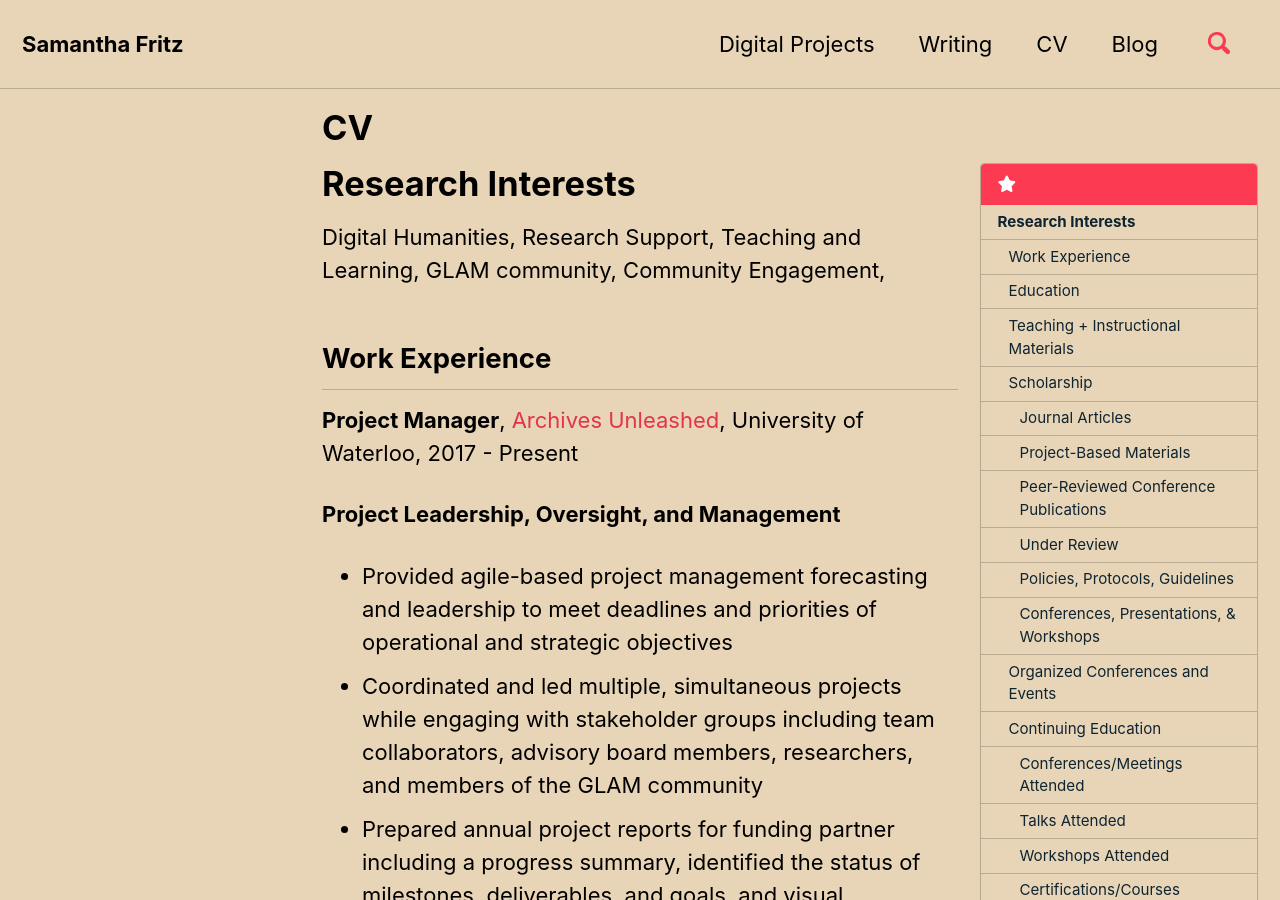
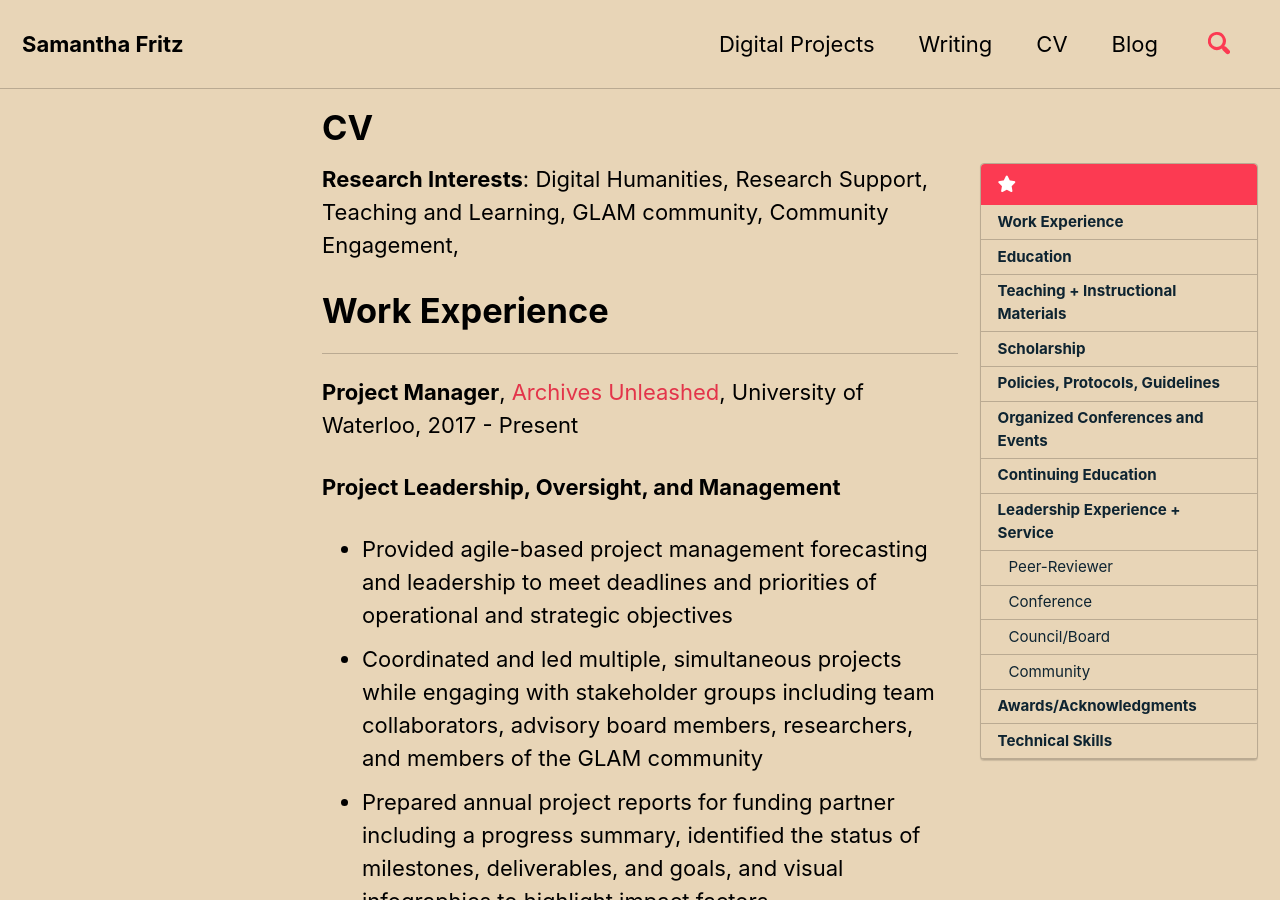
Before and after one commit to SamFritz/sfritzhold.github.io, a Jekyll site: the page built from _pages/cv.md, in a window 1280 px wide and 900 px high. Built offline with Jekyll 4.4.1, drawn with Linux system fonts in a browser that asks for light colours; cached includes are drawn as plain includes; nearby versions of some CDN libraries.

Commit message:
update cv headings

```diff
--- a/_pages/cv.md
+++ b/_pages/cv.md
@@ -8,11 +8,9 @@
 toc_sticky: true
 ---
 
-# Research Interests
+**Research Interests**: Digital Humanities, Research Support, Teaching and Learning, GLAM community, Community Engagement,
 
-Digital Humanities, Research Support, Teaching and Learning, GLAM community, Community Engagement,
-
-Work Experience
+# Work Experience
 ---
 **Project Manager**, [Archives Unleashed](archivesunleashed.org), University of Waterloo, 2017 - Present
 
@@ -83,7 +81,7 @@
 
 **Customer Service Associate**, Health Care Centre Pharmacy, Grand River Hospital, 2009-2012
 
-Education
+# Education
 ---
 
 Master of Library and Information Studies (MLIS), Dalhousie University, 2012-2014
@@ -91,7 +89,7 @@
 (Hons.) B.A., History; Minor in English Literature, University of Waterloo, 2007-2012
 * Undergraduate Thesis: Victorian Wife and Mother: Submission and Passivity Revised
 
-Teaching + Instructional Materials
+# Teaching + Instructional Materials
 ---
 
 *Designed, scripted, recorded, and published multi-media educational resources to support research and skill-building activities. Materials below also reflect production of promotional based materials.*
@@ -142,39 +140,43 @@
 * Brown Belt Resource Playlist, 2020 [https://youtu.be/CLSRyFRKELM](https://youtu.be/CLSRyFRKELM)
 * Red Belt Resource Playlist, 2020 [https://youtu.be/mGubUnyFTeo](https://youtu.be/mGubUnyFTeo)
 
-Scholarship
+# Scholarship
 ---
 
-### Journal Articles
+**Journal Articles**
+
 1. Fritz, S., Milligan, I., Ruest, N., and Lin, J. (2020). **[Fostering Community Engagement through Datathon Events: The Archives Unleashed Experience](http://digitalhumanities.org/dhq/vol/15/1/000536/000536.html)**. Digital Humanities Quarterly, Vol. 15, No. 1
 2. Ruest, N., Fritz, S., Deschamps, R., Lin, J., and Milligan, I. (2021). **[From archive to analysis: accessing web archives at scale through a cloud-based interface](https://link.springer.com/article/10.1007/s42803-020-00029-6)**. International Journal of Digital Humanities.
 3. Fritz, S., Milligan, I., Ruest, N. and Lin, J. (2020). **[Building community at distance: a datathon during COVID-19](https://www.emerald.com/insight/content/doi/10.1108/DLP-04-2020-0024/full/html)**, Digital Library Perspectives, Vol. 36 No. 4, pp. 415-428. https://doi.org/10.1108/DLP-04-2020-0024
 4. J Pringle, S Fritz. (2019). **[The university brand and social media: Using data analytics to assess brand authenticity](https://scholar.google.ca/scholar?oi=bibs&cluster=721511020968969415&btnI=1&hl=en)**. Journal of Marketing for Higher Education
 
-### Project-Based Materials
+**Project-Based Materials**
+
 1. Archives Unleashed. 2021. “Analyzing Web Archives with the Archives Unleashed Project.” November 2021. [[Video Tutorial]](https://www.youtube.com/watch?v=76jlgyS-GWA) [[Slides (PDF)]](https://archivesunleashed.org/images/Publication-ToolkitWorkshopPresentation-2021.pdf)
 2. Archives Unleashed. 2020. “Archives Unleashed Community Report (2017–2020).” [[PDF]](https://archivesunleashed.org/images/au-community-report.pdf)
 3. Archives Unleashed. 2020. “Reflecting on Collaborations and Community at Archives Unleashed Datathons.” [[Post]](https://news.archivesunleashed.org/reflecting-on-collaborations-and-community-at-archives-unleashed-datathons-d2d4538db462) [[PDF]](https://archivesunleashed.org/images/au-datathon-report.pdf)
 4. Archives Unleashed. “AU NY Datathon (Online).” Online video clip. YouTube, 26-27 March 2020. [https://youtu.be/Io6RvhqHfe4](https://youtu.be/Io6RvhqHfe4)
 5. Ian Milligan, Nick Ruest, Jimmy Lin, and Samantha Fritz. “Archives Unleashed New York Datathon: Introduction.” Archives Unleashed NY Datathon, March 2020, Online. [[Datathon Slides]](https://archivesunleashed.org/images/datathon-ny-introslides.pdf)
 
-### Peer-Reviewed Conference Publications
+**Peer-Reviewed Conference Publications**
+
 1. Ruest, N., Lin, J., Milligan, I., and Fritz, S. (2020). **[The Archives Unleashed Project: Technology, Process, and Community to Improve Scholarly Access to Web Archives](https://dl.acm.org/doi/10.1145/3383583.3398513)**. In Proceedings of the ACM/IEEE Joint Conference on Digital Libraries (JCDL ’20). Association for Computing Machinery, New York, NY, USA, 157–166 (2020) https://doi.org/10.1145/3383583.3398513 [preprint](https://arxiv.org/abs/2001.05399) [presentation](https://youtu.be/TaVE1cU_EmQ)
 2. Deschamps, R., Fritz, S., Lin, J., Milligan, I and Ruest, N. (2019). **[The Cost of a WARC: Analyzing Web Archives in the Cloud](https://ieeexplore.ieee.org/document/8791179)**. Proceedings of the ACM/IEEE Joint Conference on Digital Libraries, Vol. 19. doi: 10.1109/JCDL.2019.00043. [preprint](http://hdl.handle.net/10315/36158)
 4. Adewoye, T., Han, X., Ruest, N., Milligan, I., Fritz, S., and Lin, J. Content-Based Exploration of Archival Images Using Neural Networks. In Proceedings of the ACM/IEEE Joint Conference on Digital Libraries in 2020 (JCDL ’20). Association for Computing Machinery, New York, NY, USA, 489–490 (2020). [preprint](https://yorkspace.library.yorku.ca/xmlui/bitstream/handle/10315/37504/image-search.pdf?sequence=1&isAllowed=y) [poster demo](https://archivesunleashed.org/images/jcdl-2020-poster.pdf) [video summary](https://youtu.be/TQdZbasiI2I)
 5. Deschamps, R., Ruest,N., Lin, J., Fritz, S., and Milligan, I. (2019) .The Archives Unleashed Notebook: Madlibs for Jumpstarting Scholarly Exploration of Web Archives. Proceedings of the ACM/IEEE Joint Conference on Digital Libraries, Vol. 19. doi: 10.1109/JCDL.2019.00059. preprint
 3. Milligan, I., Casemajor, N., Fritz, S., Lin, J., Ruest, N., Weber, M.S., and Worby, N. (2019). **[Building Community and Tools for Analyzing Web Archives through Datathons](https://ieeexplore.ieee.org/document/8791131)**. Proceedings of the ACM/IEEE Joint Conference on Digital Libraries, Vol. 19. doi: 10.1109/JCDL.2019.00044. [preprint](http://hdl.handle.net/10315/36180)
 
-### Under Review
+**Under Review**
+
 1. Ruest, N., Fritz, S., and Milligan, I. (2022). **Creating Order from the Mess: Web Archive Derivative Datasets and Notebooks.**
 2. Holzmann, H., Ruest, N., Bailey, J., Dempsey, A.,  Fritz, S.,  Lee, P.,  and Milligan, I. (2022). **ABCDEF - The 6 key features behind scalable, multi-tenant web archive processing with ARCH: Archive, Big Data, Concurrent, Distributed, Efficient, Flexible.**
 
-### Policies, Protocols, Guidelines
+# Policies, Protocols, Guidelines
 1. **[Code of Conduct](https://archivesunleashed.org/about-project/#code-of-conduct)**, Archives Unleashed Project, 2019
 2. **[Privacy Policy](https://archivesunleashed.org/about-project/#privacy-policy)**, Archives Unleashed Project, 2019
 3. **De-selection and Disposal Guidelines**, Killiam Memorial Library, Dalhousie University, 2014 (co-draft presented to Killiam Library management)
 
-### Conferences, Presentations, & Workshops
+**Conferences, Presentations, & Workshops**
 
 1. Samantha Fritz, “Web Archives as Big Data: Building Tools and Community to Support Access and Use.” IFLA WLIC, August 2021, Online. [Slides]
 2. Samantha Fritz, “Accessible Web Archives: Rethinking and Designing Usable Infrastructure for Sustainable Research Platforms.” WAC, June 2021, Online. [Slides]
@@ -183,7 +185,7 @@
 5. Samantha Fritz. “Web Archives: A Doorway to Access and Usability.” Access Conference, September 2019, Edmonton, Alberta. [Slides]
 6. Samantha Fritz, “Web Archives with the Archives Unleashed Project,"Canadian Web Archiving Coalition Web Archives Webinar Series,January 2021, Online. [Slides] [Video Recording]
 
-Organized Conferences and Events
+# Organized Conferences and Events
 ---
 
 | Year | Conference/Event |
@@ -198,10 +200,10 @@
 | 2014 | Presenter Liaison, Idea City, Zoomer Media<br><br>Communications Coordinator, Social Media and Society Conference<br><br>Co-Organizer, Islandora Camp CO (Denver, CO)<br><br>Co-Organizer, Islandora Camp GTA Scarborough, ON) |
 | 2013 | Volunteer, Social Media and Society Conference |
 
-Continuing Education
+# Continuing Education
 ---
 
-### Conferences/Meetings Attended
+**Conferences/Meetings Attended**
 
 * 2021 - DFL Form/DigiPres, Online
 * 2021 - IFLA WLIC, Online
@@ -214,7 +216,7 @@
 * 2013 - Social Media and Society Conference, Halifax, Nova Scotia
 * 2011 - APLA, Charlottetown, Prince Edward Island
 
-### Talks Attended
+**Talks Attended**
 * September 2021 - Raising our Hands: Indigenous Data Sovereignty and Relationality in LIS by Kayla Lar-Son, Dalhousie University School of Information Management Lecture Series
 * April 2021 - From Archives to Servers: How the Internet has Transformed Historical Scholarship’ by Ian Milligan
 * March 2021 - Data Feminism, presented by Catherine D'Ignazio and Lauren Klein, Department of Digital Humanities, King's College London
@@ -222,11 +224,11 @@
 * February 2021 - Queen’s Nugent Lecture, Are we all Digital Historians now? Technology and Historical Practice by Ian Milligan
 * November 2020 - Archive-It Advanced Training: Introduction to the WARC file
 
-### Workshops Attended
+**Workshops Attended**
 * 2021 - Project Management Part 1., Digital Library Federation (DFL)
 * 2021 - Project Management Part 12., Digital Library Federation (DFL)
 
-### Certifications/Courses
+**Certifications/Courses**
 * Design Principles for Data Visualization, Sherman Centre for Digital Scholarship, March 2021
 * Introduction to Python Programming, Sherman Centre for Digital Scholarship, January 2020
 * Returning to Campus Safely During COVID-19, University of Waterloo, 2020
@@ -237,39 +239,39 @@
 * Employee Safety Orientation, University of Waterloo, 2017
 * Workplace Violence Awareness (SO1081), University of Waterloo, 2017
 
-Leadership Experience + Service
+# Leadership Experience + Service
 ---
 
-### Peer-Reviewer
+## Peer-Reviewer
 * 2021 ACCESS Conference
 * 2020 PeerJ Computer Science Journal
 * 2020 Digital Library Perspectives
 * 2013 Social Media and Society Conference
 * 2021 DJIM, Dalhousie Journal of Interdiciplinary Management
 
-### Conference
+## Conference
 * 2017 Social Media and Society Conference, Schedule Coordinator
 * 2016 Social Media and Society Conference, Schedule Coordinator
 * 2014 Social Media and Society Conference, Schedule Coordinator
 * 2014 Idea City, Zoomer Media, Presenter Liaison
 * 2013 Social Media and Society Conference, Communications Strategy Coordinator
 
-### Council/Board
+## Council/Board
 * 2014 Dalhousie University’s Information Without Boarders Conference, Co-Chair
 * 2013-2014 Dalhousie School of Information Management. SIMSA Representative
 
-### Community
+## Community
 * 2015-Present Global Martial Arts Academy, Black Belt Instructor
 * 2012-2015 Double Dragon Martial Arts Studio, Black Belt Instructor
 * 2013 ACZISC Project, Social Media Consultant
 
-Awards/Acknowledgments
+# Awards/Acknowledgments
 ---
 
 * 2021 ACRL DOLS Research & Publications Committee for the Top 5 post on COVID-19 Pandemic: A Year in Review
 * 2014 - Dalhousie University, School of Information Management, Information Technology Award
 
-Technical Skills
+# Technical Skills
 ---
 
 **Operating Systems**
```
